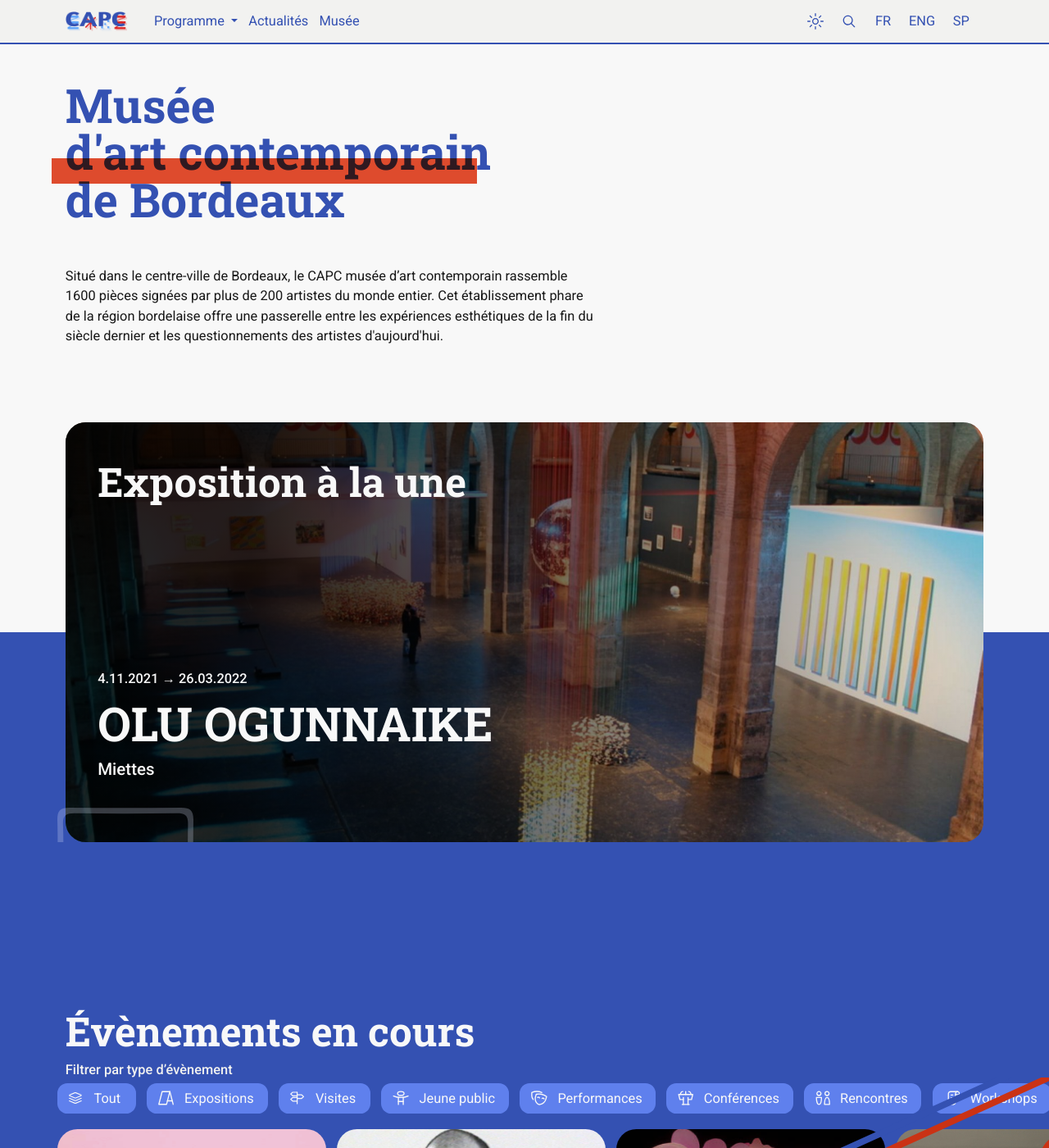
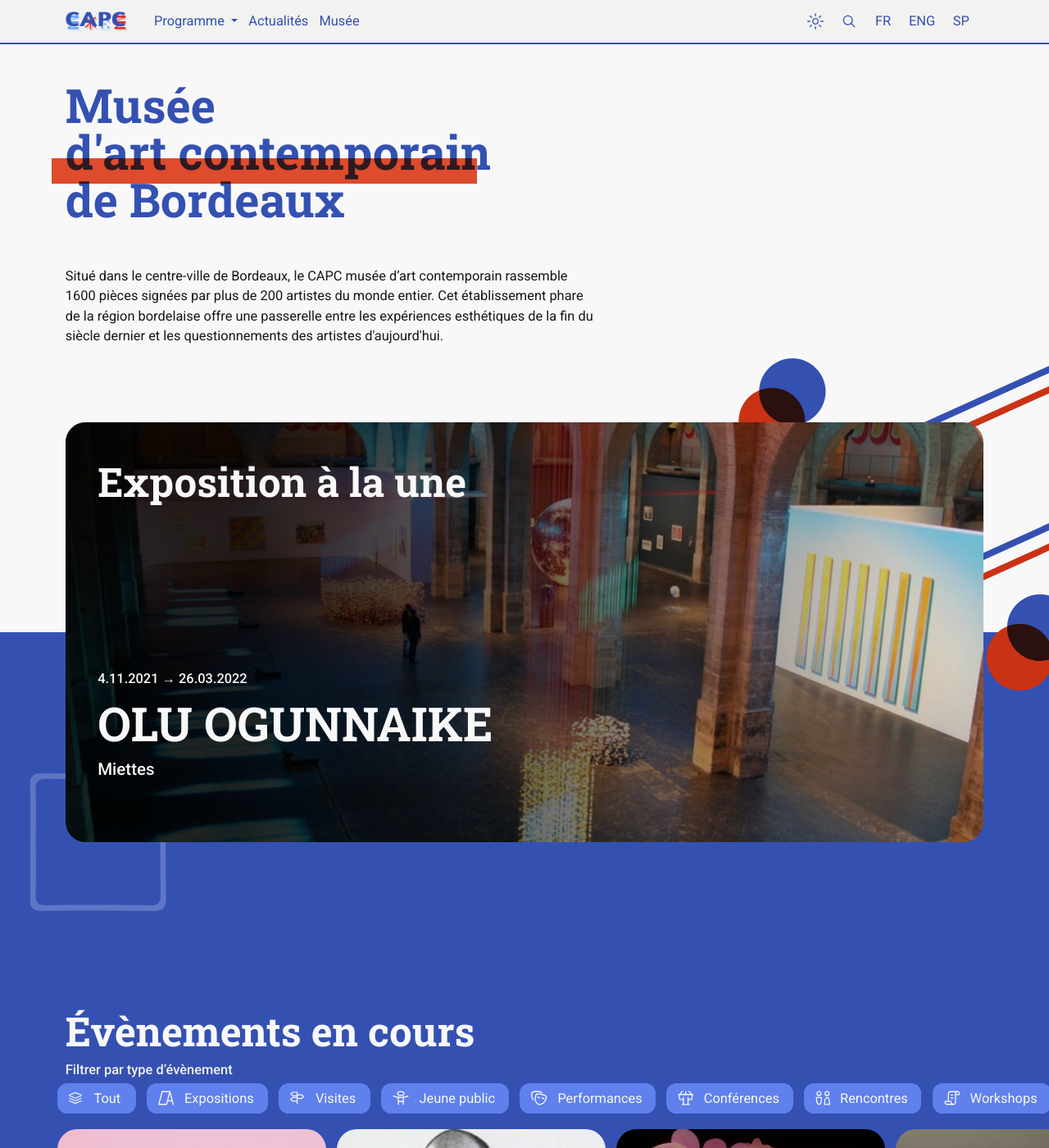
Before and after one commit to studio-beauvoir/jekyll-capc, a Jekyll site: the page built from _pages/index.html, in a window 1280 px wide and 1400 px high. Shown: the whole window at 82% size. Built offline with Jekyll 4.4.1, drawn with Linux system fonts in a browser that asks for light colours.

Commit message:
éléments graphiques

```diff
--- a/_includes/sections/home/hero.html
+++ b/_includes/sections/home/hero.html
@@ -1,4 +1,4 @@
-<section class="container-fluid" id="hero">
+<section class="container-fluid position-relative" id="hero">
 
     <div class="container pt-5 pb-5"> <!-- Introduction-->
         <div class="d-flex flex-column py-5 py-md-0">
@@ -17,15 +17,14 @@
         </div>
     </div>
 
-    <div class="heroGraphics_une d-none d-lg-block">
-        {% include
-            components/graphic_elements/hero.html
-        %}
-    </div>
-
     <div class="container heroUneContainer"> <!--Exposition à la Une-->
         <div class="row justify-content-center">
-            <div class="col-12">
+            <div class="col-12 overflow-visible position-relative">
+                <div class="heroGraphics_une d-none d-md-block">
+                    {% include
+                        components/graphic_elements/hero.html
+                    %}
+                </div>
                 <div class="heroUne rounded-30 p-5 overflow-hidden d-flex flex-column">
                     <img src="/assets/img/image_hero.jpg" alt="Exposition à la Une" class="heroUne_img">
                     <div class="heroUne_overlay"></div>
@@ -47,12 +46,12 @@
                         </div>
                     </div>
                 </div>
+                <div class="heroGraphics_enCours d-none d-md-block">
+                    {% include
+                        components/graphic_elements/alaune.html
+                    %}
+                </div>
             </div>
-        </div>
-        <div class="heroGraphics_enCours d-md-block">
-            {% include
-                components/graphic_elements/alaune.html
-            %}
         </div>
     </div>
 
--- a/_sass/sections/home/hero.scss
+++ b/_sass/sections/home/hero.scss
@@ -42,17 +42,18 @@
     }
 
     .heroGraphics_une {
-        left:75%;
-        bottom: 0;
-        transform: translateY(15%);
+        right:0;
+        top: 0;
+        transform: translate(25%,-20%);
         position: absolute;
     }
 
     .heroGraphics_enCours {
         left:0;
         bottom: 0;
-        transform: translateY(75%);
+        transform: translate(-20%,50%);
         position: absolute;
+        z-index: 1;
     }
 
     .heroUne {
@@ -62,6 +63,7 @@
         cursor: pointer;
         transition: transform .2s;
         user-select: none;
+        z-index:2;
 
         .heroUne_overlay {
             left: 0;
```
